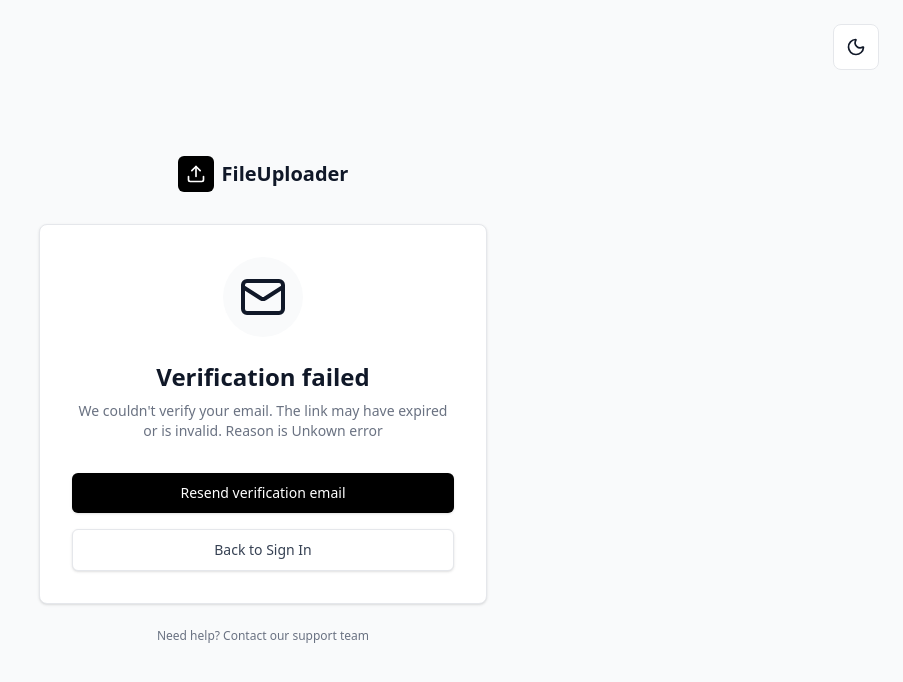
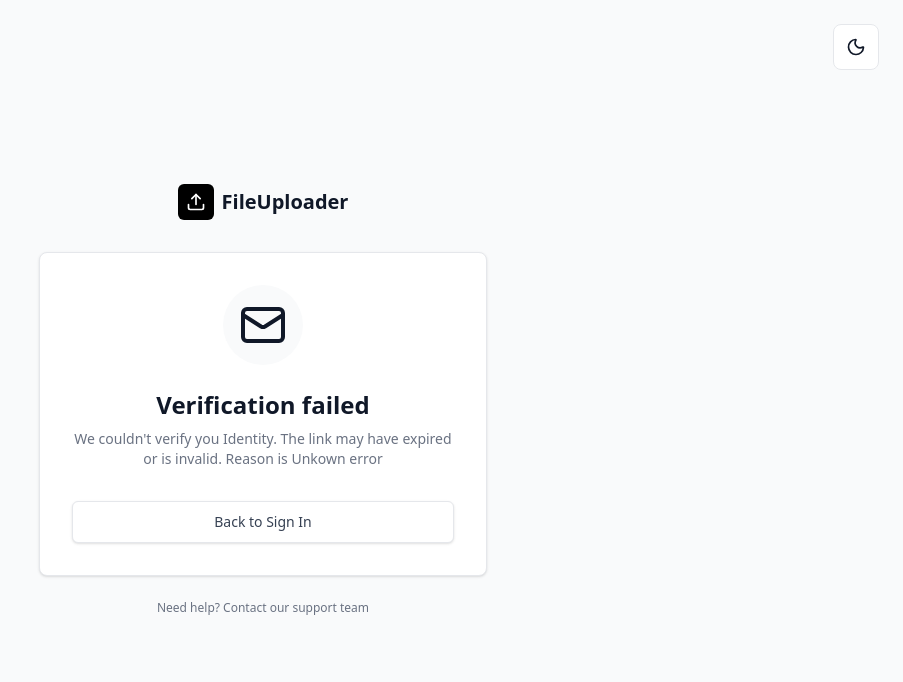
Before and after one commit to Chakibceran22/File_Uploader, a React app in the folder frontend/: page /auth/callback in a window 1280 px wide. Shown: the top 682 px of the page, without its empty margins (377-1280 px from the left). Built offline with nearby package versions, Linux system fonts and the light colour scheme; the HTML template or start-up script is replaced by a standard one.

Commit message:
adding some small modificatiosn to the auth handlers to make it seamless and more secure and fxing some bugs

```diff
--- a/frontend/src/pages/ConfirmEmail.tsx
+++ b/frontend/src/pages/ConfirmEmail.tsx
@@ -75,9 +75,7 @@ const EmailVerificationPage: React.FC = () => {
     }, 1500);
   };
 
-  const handleResendEmail = () => {
-    navigate("/resend-confirmation");
-  };
+
 
   return (
     <div
@@ -239,21 +237,11 @@ const EmailVerificationPage: React.FC = () => {
                   isDarkMode ? "text-gray-400" : "text-gray-500"
                 }`}
               >
-                We couldn't verify your email. The link may have expired or is
+                We couldn't verify you Identity. The link may have expired or is
                 invalid. Reason is {errorReason}
               </p>
 
-              {/* Resend Button */}
-              <button
-                onClick={handleResendEmail}
-                className={`w-full font-medium py-2.5 rounded-md transition-all text-sm shadow-sm mb-4 ${
-                  isDarkMode
-                    ? "bg-white text-black hover:bg-gray-200"
-                    : "bg-black text-white hover:bg-gray-900"
-                }`}
-              >
-                Resend verification email
-              </button>
+
 
               {/* Back to Login */}
               <button
@@ -262,6 +250,7 @@ const EmailVerificationPage: React.FC = () => {
                     ? "bg-neutral-900 text-gray-300 border-neutral-700 hover:bg-neutral-800 hover:border-neutral-600"
                     : "bg-white text-gray-700 border-gray-200 hover:bg-gray-50 hover:border-gray-300"
                 }`}
+                onClick={() => navigate('/')}
               >
                 Back to Sign In
               </button>
```
